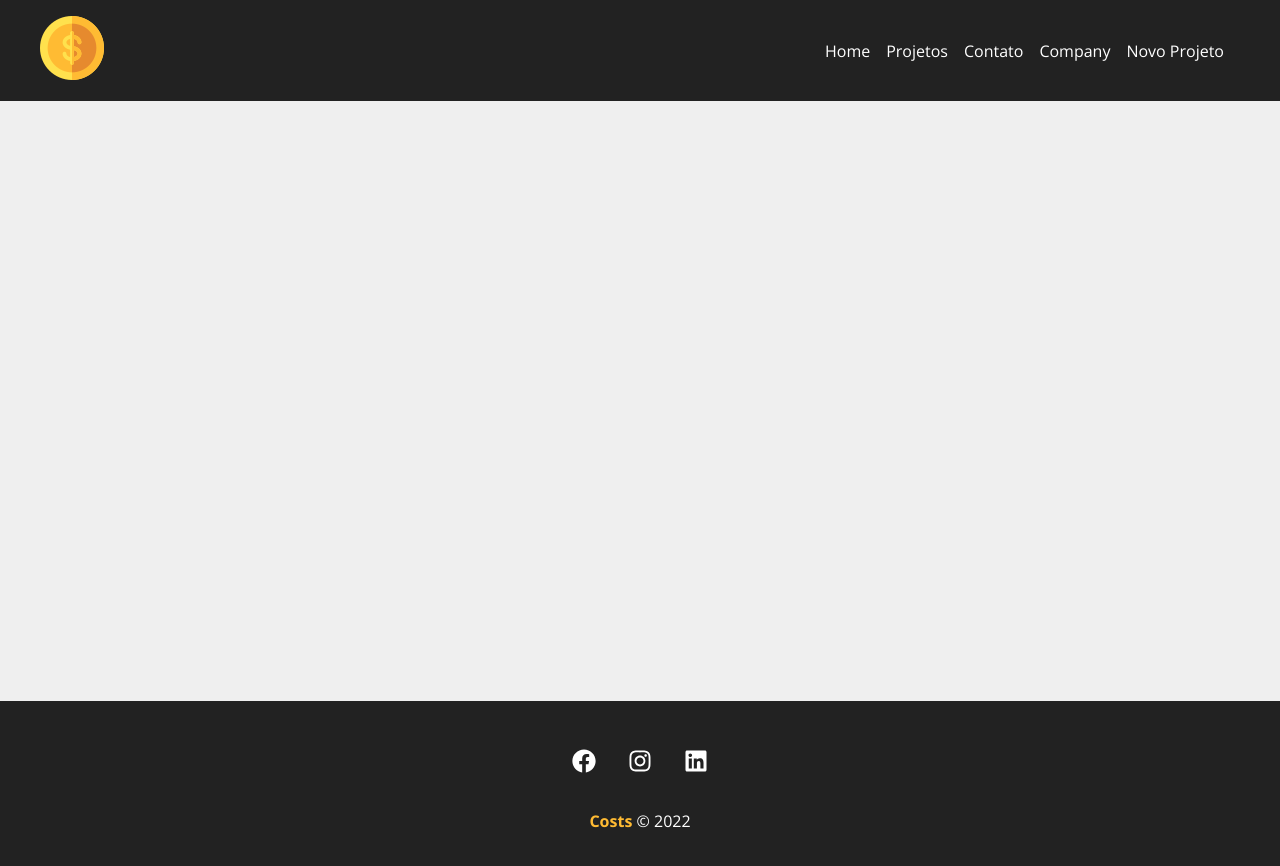
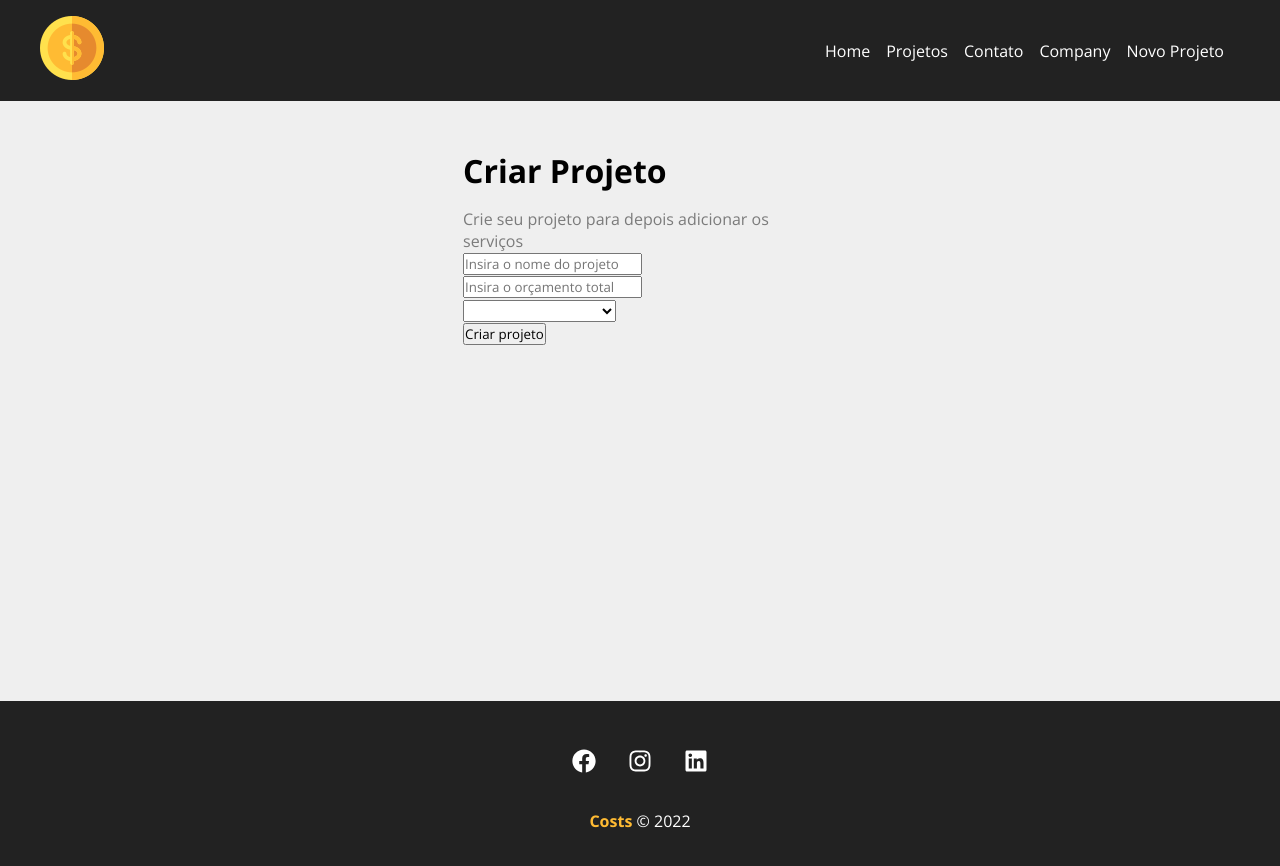
Before and after one commit to Danielecarn/Costs, a React (Create React App) app in the folder costs/: page /newproject in a window 1280 px wide. Shown: the top 866 px of the page. Built offline with nearby package versions, Linux system fonts and the light colour scheme.

Commit message:
Formulário

```diff
--- a/costs/src/App.js
+++ b/costs/src/App.js
@@ -27,7 +27,7 @@
           <Route path='/contact'>
             <Contact/>
           </Route>
-          <Route path='newproject'>
+          <Route path='/newproject'>
             <NewProject/>
           </Route>
         </Container>
--- a/costs/src/components/pages/NewProject.js
+++ b/costs/src/components/pages/NewProject.js
@@ -1,6 +1,13 @@
+import ProjectForm from '../project/ProjectForm';
+import styles from './NewProject.module.css';
+
 function NewProject(){
     return(
-        <h1>New Project</h1>
+        <div className={styles.newproject_container}>
+            <h1>Criar Projeto</h1>
+            <p>Crie seu projeto para depois adicionar os serviços</p>
+            <ProjectForm/>
+        </div>
     );
 }
 
--- /dev/null
+++ b/costs/src/components/pages/NewProject.module.css
@@ -0,0 +1,13 @@
+.newproject_container{
+    width: 450px;
+    margin: 0 auto;
+    padding: 3em;
+}
+
+.newproject_container h1{
+    margin-bottom: 0.5em;
+}
+
+.newproject_container p{
+    color: #7b7b7b;
+}
--- /dev/null
+++ b/costs/src/components/project/ProjectForm.js
@@ -0,0 +1,22 @@
+function ProjectForm(){
+    return(
+        <form>
+            <div>
+                <input type='text' placeholder='Insira o nome do projeto'/>
+            </div>
+            <div>
+                <input type='number' placeholder="Insira o orçamento total"/>
+            </div>
+            <div>
+                <select name="category_id">
+                    <option disabled>Selecione a categoria</option>
+                </select>
+            </div>
+            <div>
+                <input type='submit' value='Criar projeto'/>
+            </div>
+        </form>
+    );
+}
+
+export default ProjectForm;
```
